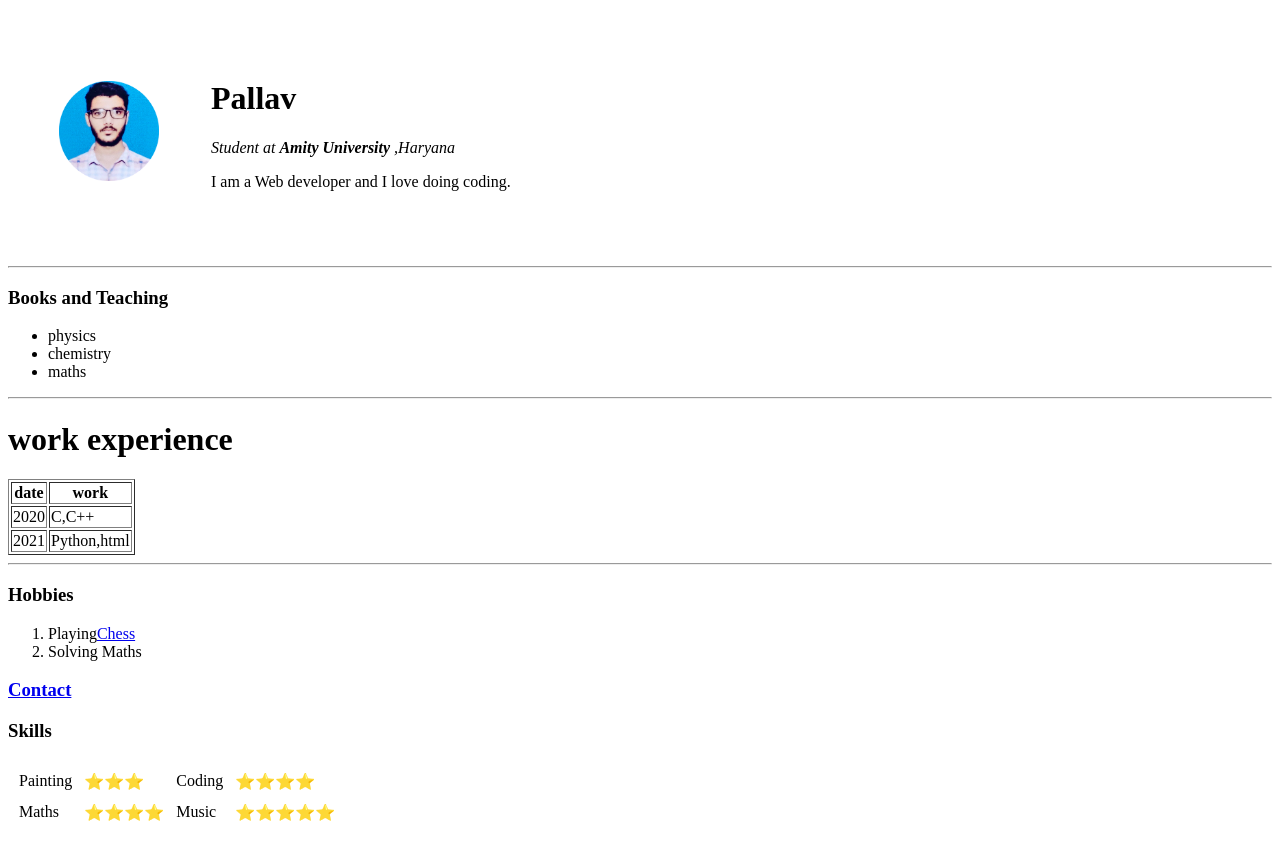
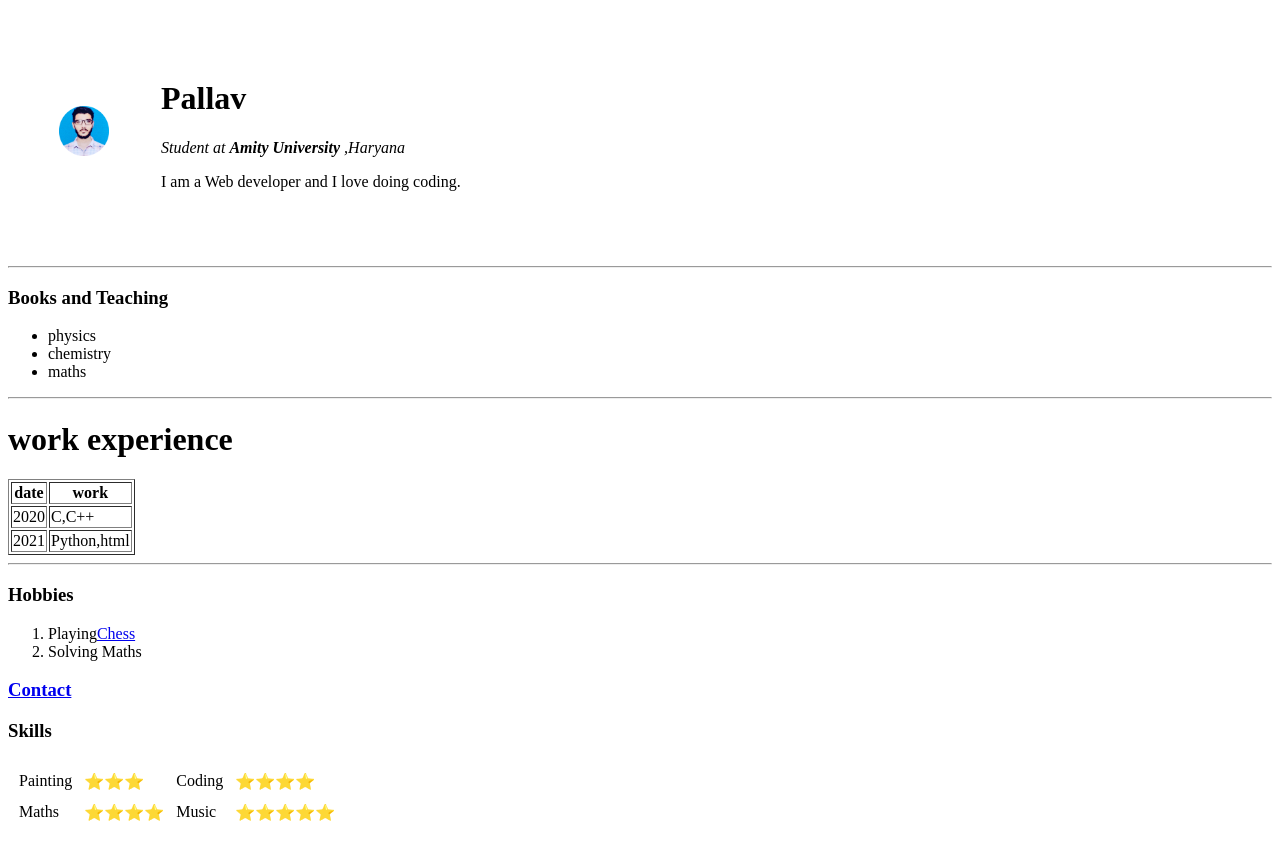
Before and after one commit to PALLAV-YADAV/CV, a plain HTML site: page index.html in a window 1280 px wide. Drawn offline with Linux system fonts and the light colour scheme.

Commit message:
Update index.html

```diff
--- a/index.html
+++ b/index.html
@@ -16,7 +16,7 @@
   <table cellspacing="50">
     <tr>
       <td> <img src="circle-cropped (1).png" alt="cat"
-                width="100" height="100"></td>
+                width="50" height="50"></td>
       <td>
         <h1>Pallav</h1>
         <p><em>Student at <strong>Amity University </strong>,Haryana</em></p>
```
